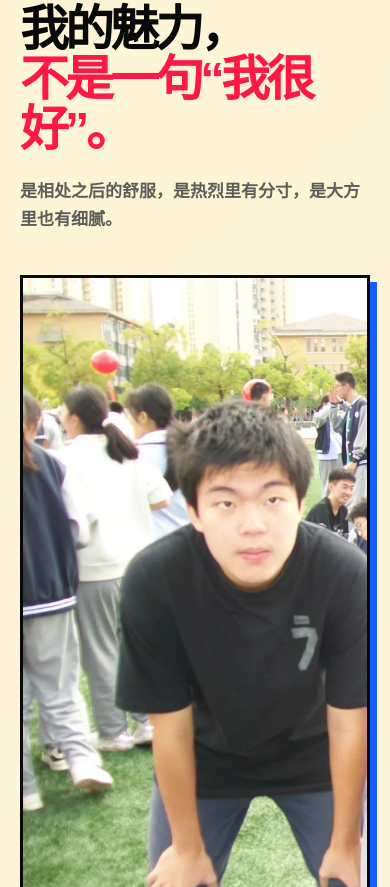
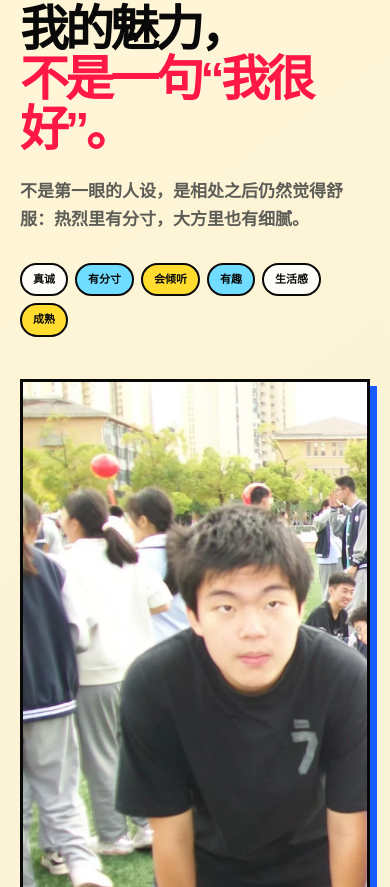
Before and after one commit to roubizhao6-sys/yao-love-edition, a plain HTML site: page index.html in a window 390 px wide. Shown: the part 9377-10264 px from the top of the page. Drawn offline with Linux system fonts and the light colour scheme.

Commit message:
Expand section four personal charm presentation

```diff
--- a/index.html
+++ b/index.html
@@ -240,7 +240,10 @@
       <div class="section-heading dark-heading">
         <p class="section-code reveal">04 / PERSONAL CHARM</p>
         <h2 class="reveal">我的魅力，<br><em>不是一句“我很好”。</em></h2>
-        <p class="charm-intro reveal">是相处之后的舒服，是热烈里有分寸，是大方里也有细腻。</p>
+        <div class="charm-intro-row reveal">
+          <p class="charm-intro">不是第一眼的人设，是相处之后仍然觉得舒服：热烈里有分寸，大方里也有细腻。</p>
+          <div class="charm-keywords" aria-label="个人魅力关键词"><span>真诚</span><span>有分寸</span><span>会倾听</span><span>有趣</span><span>生活感</span><span>成熟</span></div>
+        </div>
       </div>
       <div class="charm-grid">
         <article class="charm-card charm-hot reveal">
@@ -267,6 +270,11 @@
           <img src="assets/photos/lake-dog-trip.webp" alt="垚和狗狗在旅途中" loading="lazy">
           <div><small>06 / 生活感</small><h3>能一起热闹，也能安静陪伴</h3><p>看球、旅行、遛狗、吃饭，平凡日常也可以很有意思。</p></div>
         </article>
+      </div>
+      <div class="charm-proof">
+        <article class="reveal"><small>第一天会看到</small><h3>大方、爱笑、不端着</h3><p>我愿意主动开启话题，也尊重你的节奏，不让认识变成一场尴尬面试。</p></article>
+        <article class="reveal"><small>相处之后会感受到</small><h3>会倾听，也会记住细节</h3><p>你说过的小事、喜欢的食物和不开心的瞬间，我都愿意认真放在心上。</p></article>
+        <article class="reveal"><small>认真以后会知道</small><h3>热烈不是冲动，是有分寸的坚定</h3><p>喜欢会表达，问题会沟通，关系里最看重的是安心、坦诚和长期。</p></article>
       </div>
       <blockquote class="charm-quote reveal">“大方不代表随便，爱笑也会有认真的时候。”</blockquote>
     </section>
--- a/styles.css
+++ b/styles.css
@@ -245,9 +245,16 @@ button { color: inherit; font: inherit; cursor: pointer; }
 
 .charm { padding: 140px var(--gutter); background: linear-gradient(145deg, #fff6d6, var(--paper) 62%, #e1f7ff); border-bottom: 4px solid var(--black); }
 .charm .section-heading { position: relative; }
-.charm-intro { max-width: 640px; margin: 24px 0 0; color: #5d5d58; font-size: 17px; font-weight: 800; }
-.charm-grid { display: grid; grid-template-columns: repeat(3, 1fr); gap: 17px; max-width: 1200px; margin: 0 auto; }
-.charm-card { position: relative; overflow: hidden; min-height: 390px; border: 3px solid var(--black); background: var(--white); box-shadow: 7px 7px 0 var(--blue); }
+.charm-intro-row { display: flex; align-items: end; justify-content: space-between; gap: 30px; margin: 24px 0 0; }
+.charm-intro { max-width: 720px; margin: 0; color: #5d5d58; font-size: 17px; font-weight: 800; }
+.charm-keywords { display: flex; flex-wrap: wrap; justify-content: flex-end; gap: 7px; max-width: 480px; }
+.charm-keywords span { padding: 6px 11px; border: 2px solid var(--black); border-radius: 999px; background: var(--white); font-size: 11px; font-weight: 900; }
+.charm-keywords span:nth-child(2n) { background: var(--cyan); }
+.charm-keywords span:nth-child(3n) { background: var(--yellow); }
+.charm-grid { display: grid; grid-template-columns: repeat(3, 1fr); align-items: start; gap: 17px; max-width: 1200px; margin: 0 auto; }
+.charm-card { position: relative; overflow: hidden; border: 3px solid var(--black); background: var(--white); box-shadow: 7px 7px 0 var(--blue); }
+.charm-card:first-child { grid-column: span 2; }
+.charm-card:nth-child(6) { grid-column: span 3; }
 .charm-card:nth-child(2), .charm-card:nth-child(5) { box-shadow: 7px 7px 0 var(--red); }
 .charm-card:nth-child(3), .charm-card:nth-child(6) { box-shadow: 7px 7px 0 var(--yellow); }
 .charm-card img { width: 100%; height: 225px; object-fit: cover; border-bottom: 3px solid var(--black); }
@@ -255,6 +262,11 @@ button { color: inherit; font: inherit; cursor: pointer; }
 .charm-card small { color: var(--blue); font-family: Impact, sans-serif; font-size: 10px; letter-spacing: .13em; }
 .charm-card h3 { margin: 8px 0 9px; font-size: 23px; line-height: 1.13; }
 .charm-card p { margin: 0; color: #5d5d58; font-size: 13px; }
+.charm-proof { display: grid; grid-template-columns: repeat(3, 1fr); gap: 17px; max-width: 1200px; margin: 28px auto 0; }
+.charm-proof article { padding: 24px; border: 3px solid var(--black); background: var(--white); box-shadow: 5px 5px 0 var(--black); }
+.charm-proof small { color: var(--red); font-family: Impact, sans-serif; font-size: 10px; letter-spacing: .12em; }
+.charm-proof h3 { margin: 38px 0 9px; font-size: 22px; line-height: 1.12; }
+.charm-proof p { margin: 0; color: #5d5d58; font-size: 13px; }
 .charm-quote { max-width: 1200px; margin: 28px auto 0; padding: 34px; color: var(--white); background: var(--black); font-size: clamp(28px, 4.3vw, 58px); font-weight: 900; line-height: 1.22; letter-spacing: -.05em; text-align: center; }
 
 .passions-bold { padding: 140px var(--gutter); background: var(--paper); border-bottom: 4px solid var(--black); }
@@ -455,7 +467,12 @@ footer small { color: rgba(255,255,255,.55); font-family: Impact, sans-serif; le
   .travel-video-frame { border-right: 0; border-bottom: 4px solid var(--black); }
   .travel-video-frame video { min-height: 0; aspect-ratio: 16 / 9; }
   .youth-photo-main { min-height: 0; aspect-ratio: .46; }
+  .charm-intro-row { align-items: flex-start; flex-direction: column; }
+  .charm-keywords { justify-content: flex-start; }
   .charm-grid { grid-template-columns: repeat(2, 1fr); }
+  .charm-card:first-child { grid-column: span 2; }
+.charm-card:nth-child(6) { grid-column: span 3; }
+  .charm-proof { grid-template-columns: 1fr; }
   .interlude-heading { grid-template-columns: 1fr; gap: 20px; }
   .interlude-main { grid-column: span 12; grid-row: auto; aspect-ratio: 1.1; }
   .interlude-small-one, .interlude-small-two, .interlude-small-three { grid-column: span 6; aspect-ratio: 1.1; }
@@ -512,6 +529,7 @@ footer small { color: rgba(255,255,255,.55); font-family: Impact, sans-serif; le
   .stage-word { font-size: 8rem; }
   .manifesto, .youth-diary, .profile, .charm, .passions-bold, .scouting, .league, .wanted, .gallery-section, .contact { padding-top: 82px; padding-bottom: 82px; }
   .charm-grid { grid-template-columns: 1fr; }
+  .charm-card:first-child, .charm-card:nth-child(6) { grid-column: auto; }
   .youth-photo-main { min-height: 0; aspect-ratio: .46; }
   .youth-photo-pair { grid-template-columns: 1fr; }
   .youth-photo-pair figure { min-height: 250px; }
```
